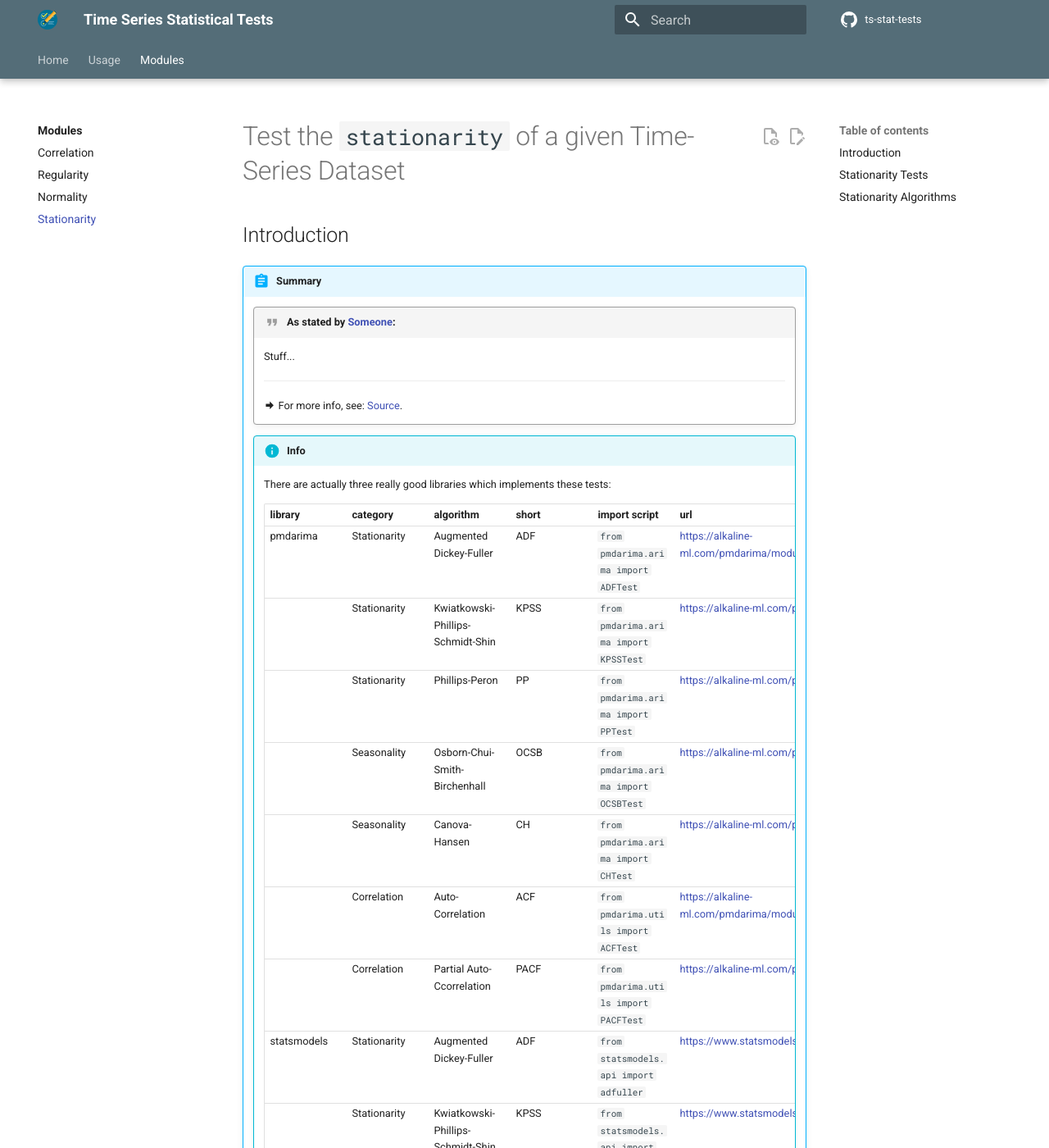
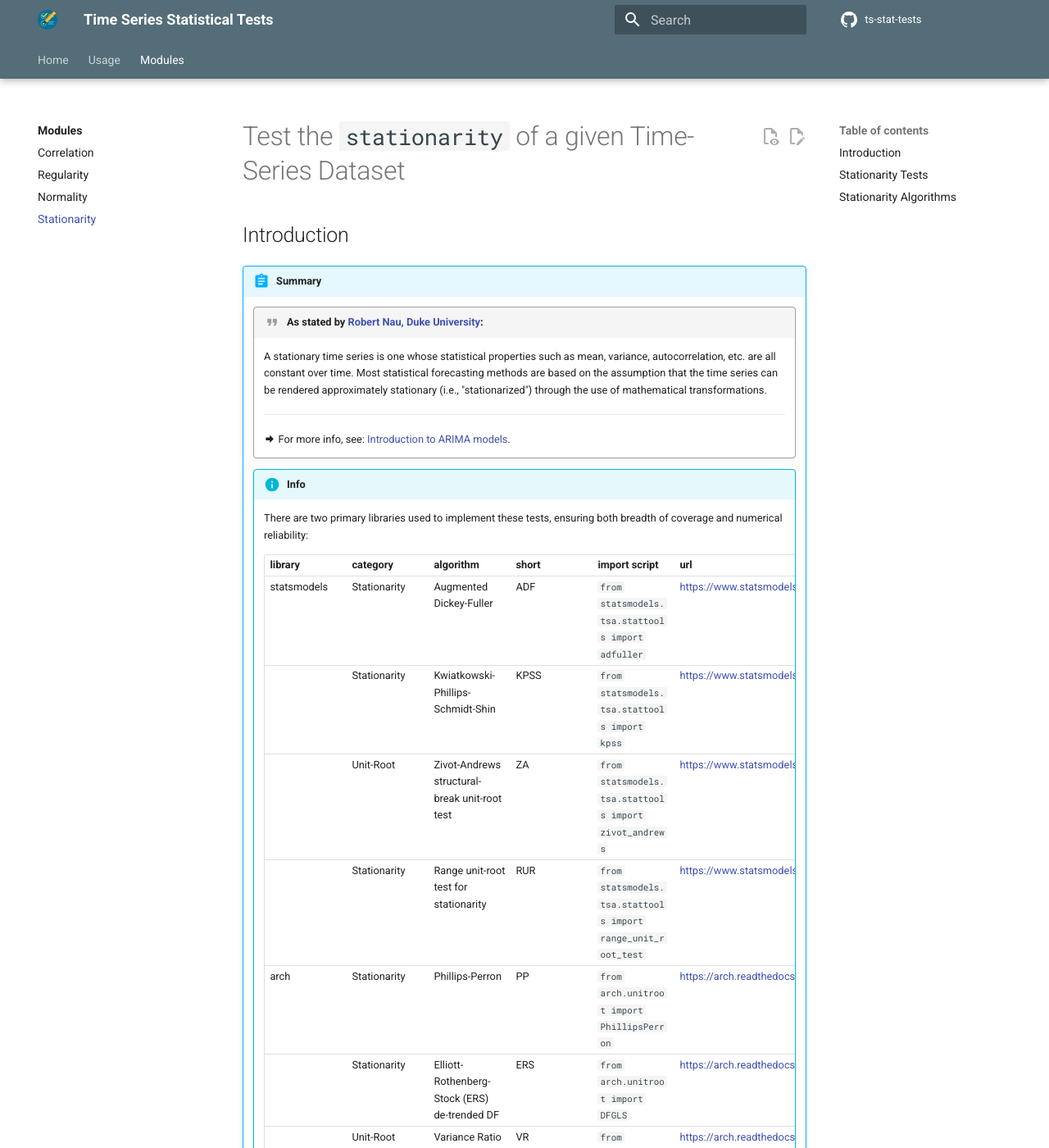
Before and after one commit to data-science-extensions/ts-stat-tests, an MkDocs documentation site: the page built from docs/code/stationarity.md, in a window 1280 px wide and 1400 px high. Shown: the whole window at 82% size. Built offline with MkDocs 1.6.1 and Material for MkDocs 9.7.7, drawn with Linux system fonts in a browser that asks for light colours; comment, search, counter and statistics services are not loaded; the version menu is left out; some of the changed text lies outside the part shown.

Commit message:
Update stationarity docs to clarify test coverage - Standardise terminology and references for time series stationarity - Reference authoritative external sources for definitions and further reading - Refine library comparison table to focus on `statsmodels` and `arch` for numerical reliability - Clarify rationale for selecting `statsmodels` and `arch` packages, highlighting their comprehensive suite of tests - Update source module references to point to correct stationarity modules

```diff
--- a/docs/code/stationarity.md
+++ b/docs/code/stationarity.md
@@ -5,50 +5,42 @@
 
 !!! abstract "Summary"
 
-    !!! quote "As stated by [Someone](#):"
+    !!! quote "As stated by [Robert Nau, Duke University](https://people.duke.edu/~rnau/411arim.htm):"
 
-        Stuff...
+        A stationary time series is one whose statistical properties such as mean, variance, autocorrelation, etc. are all constant over time. Most statistical forecasting methods are based on the assumption that the time series can be rendered approximately stationary (i.e., "stationarized") through the use of mathematical transformations.
 
         ---
 
-        :material-arrow-right-bold: For more info, see: [Source](#).
+        :material-arrow-right-bold: For more info, see: [Introduction to ARIMA models](https://people.duke.edu/~rnau/411arim.htm).
 
     !!! info "Info"
 
-        There are actually three really good libraries which implements these tests:
+        There are two primary libraries used to implement these tests, ensuring both breadth of coverage and numerical reliability:
 
-        | library     | category     | algorithm                                     | short | import script                                      | url                                                                                                   |
-        | ----------- | ------------ | --------------------------------------------- | ----- | -------------------------------------------------- | ----------------------------------------------------------------------------------------------------- |
-        | pmdarima    | Stationarity | Augmented Dickey-Fuller                       | ADF   | `from pmdarima.arima import ADFTest`               | https://alkaline-ml.com/pmdarima/modules/generated/pmdarima.arima.ADFTest.html#pmdarima.arima.ADFTest |
-        |             | Stationarity | Kwiatkowski-Phillips-Schmidt-Shin             | KPSS  | `from pmdarima.arima import KPSSTest`              | https://alkaline-ml.com/pmdarima/modules/generated/pmdarima.arima.KPSSTest.html                       |
-        |             | Stationarity | Phillips-Peron                                | PP    | `from pmdarima.arima import PPTest`                | https://alkaline-ml.com/pmdarima/modules/generated/pmdarima.arima.PPTest.html                         |
-        |             | Seasonality  | Osborn-Chui-Smith-Birchenhall                 | OCSB  | `from pmdarima.arima import OCSBTest`              | https://alkaline-ml.com/pmdarima/modules/generated/pmdarima.arima.OCSBTest.html                       |
-        |             | Seasonality  | Canova-Hansen                                 | CH    | `from pmdarima.arima import CHTest`                | https://alkaline-ml.com/pmdarima/modules/generated/pmdarima.arima.CHTest.html                         |
-        |             | Correlation  | Auto-Correlation                              | ACF   | `from pmdarima.utils import ACFTest`               | https://alkaline-ml.com/pmdarima/modules/generated/pmdarima.utils.acf.html#pmdarima.utils.acf         |
-        |             | Correlation  | Partial Auto-Ccorrelation                     | PACF  | `from pmdarima.utils import PACFTest`              | https://alkaline-ml.com/pmdarima/modules/generated/pmdarima.utils.pacf.html                           |
-        | statsmodels | Stationarity | Augmented Dickey-Fuller                       | ADF   | `from statsmodels.api import adfuller`             | https://www.statsmodels.org/stable/generated/statsmodels.tsa.stattools.adfuller.html                  |
-        |             | Stationarity | Kwiatkowski-Phillips-Schmidt-Shin             | KPSS  | `from statsmodels.api import kpss`                 | https://www.statsmodels.org/stable/generated/statsmodels.tsa.stattools.kpss.html                      |
-        |             | Unit-Root    | Zivot-Andrews structural-break unit-root test | KPSS  | `from statsmodels.api import zivot_andrews`        | https://www.statsmodels.org/stable/generated/statsmodels.tsa.stattools.zivot_andrews.html             |
-        |             | Stationarity | Range unit-root test for stationarity         | RUR   | `from statsmodels.api import range_unit_root_test` | https://www.statsmodels.org/stable/generated/statsmodels.tsa.stattools.range_unit_root_test.html      |
-        |             | White-Noise  | Ljung-Box Q Statistic                         | LB    | `from statsmodels.api import q_stat`               | https://www.statsmodels.org/stable/generated/statsmodels.tsa.stattools.q_stat.html                    |
-        |             | Correlation  | Auto-Correlation                              | ACF   | `from statsmodels.api import acf`                  | https://www.statsmodels.org/stable/generated/statsmodels.tsa.stattools.acf.html                       |
-        |             | Correlation  | Partial Auto-Ccorrelation                     | PACF  | `from statsmodels.api import pacf`                 | https://www.statsmodels.org/stable/generated/statsmodels.tsa.stattools.pacf.html                      |
-        | arch        |
+        | library     | category     | algorithm                                     | short | import script                                                | url                                                                                              |
+        | ----------- | ------------ | --------------------------------------------- | ----- | ------------------------------------------------------------ | ------------------------------------------------------------------------------------------------ |
+        | statsmodels | Stationarity | Augmented Dickey-Fuller                       | ADF   | `from statsmodels.tsa.stattools import adfuller`             | https://www.statsmodels.org/stable/generated/statsmodels.tsa.stattools.adfuller.html             |
+        |             | Stationarity | Kwiatkowski-Phillips-Schmidt-Shin             | KPSS  | `from statsmodels.tsa.stattools import kpss`                 | https://www.statsmodels.org/stable/generated/statsmodels.tsa.stattools.kpss.html                 |
+        |             | Unit-Root    | Zivot-Andrews structural-break unit-root test | ZA    | `from statsmodels.tsa.stattools import zivot_andrews`        | https://www.statsmodels.org/stable/generated/statsmodels.tsa.stattools.zivot_andrews.html        |
+        |             | Stationarity | Range unit-root test for stationarity         | RUR   | `from statsmodels.tsa.stattools import range_unit_root_test` | https://www.statsmodels.org/stable/generated/statsmodels.tsa.stattools.range_unit_root_test.html |
+        | arch        | Stationarity | Phillips-Perron                               | PP    | `from arch.unitroot import PhillipsPerron`                   | https://arch.readthedocs.io/en/latest/unitroot/generated/arch.unitroot.PhillipsPerron.html       |
+        |             | Stationarity | Elliott-Rothenberg-Stock (ERS) de-trended DF  | ERS   | `from arch.unitroot import DFGLS`                            | https://arch.readthedocs.io/en/latest/unitroot/generated/arch.unitroot.DFGLS.html                |
+        |             | Unit-Root    | Variance Ratio (VR) test                      | VR    | `from arch.unitroot import VarianceRatio`                    | https://arch.readthedocs.io/en/latest/unitroot/generated/arch.unitroot.VarianceRatio.html        |
 
         ---
 
-        :material-arrow-right-bold: For more info, see: [Source](#).
+        :material-arrow-right-bold: For more info, see: [Statsmodels TSA](https://www.statsmodels.org/stable/tsa.html) and [Arch Unit Roots](https://arch.readthedocs.io/en/latest/unitroot/unitroot.html).
 
     !!! question "Source Library"
 
-        The [`library`](#) package was chosen because **REASONS**.
+        The `statsmodels` and `arch` packages were chosen because they provide robust, industry-standard implementations of unit root and stationarity tests. Specifically, `statsmodels` offers the classic ADF and KPSS tests along with specialized ones like Zivot-Andrews and RUR, while `arch` provides high-performance implementations of Phillips-Perron, ERS, and Variance Ratio tests, ensuring a comprehensive suite of tools for detecting non-stationarity and random walks.
 
     !!! example "Source Module"
 
-        All of the source code can be found within this modules:
+        All of the source code can be found within these modules:
 
-        - [`src.ts_stat_tests.algorithms.suitability`](https://github.com/chrimaho/ts-stat-tests/blob/main/src/ts_stat_tests/algorithms/suitability.py).
-        - [`src.ts_stat_tests.tests.suitability`](https://github.com/chrimaho/ts-stat-tests/blob/main/src/ts_stat_tests/tests/suitability.py).
+        - [`src.ts_stat_tests.algorithms.stationarity`](https://github.com/chrimaho/ts-stat-tests/blob/main/src/ts_stat_tests/algorithms/stationarity.py).
+        - [`src.ts_stat_tests.tests.stationarity`](https://github.com/chrimaho/ts-stat-tests/blob/main/src/ts_stat_tests/tests/stationarity.py).
 
 ## Stationarity Tests
 
```
